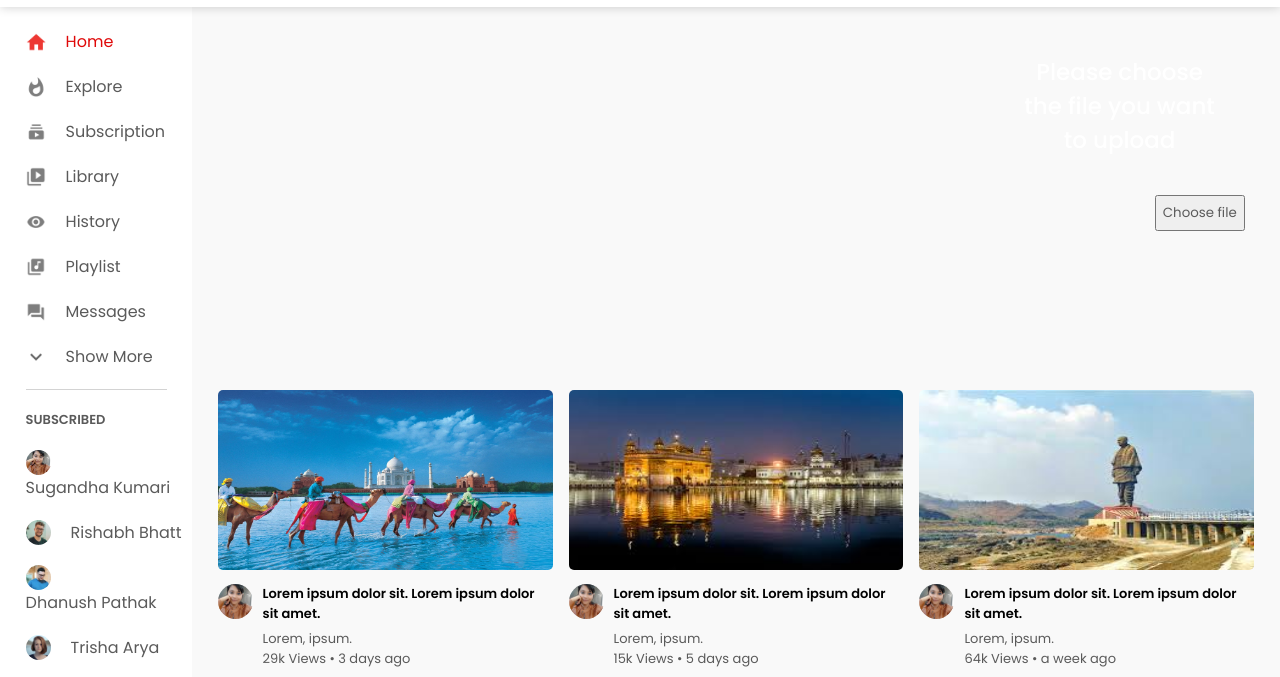
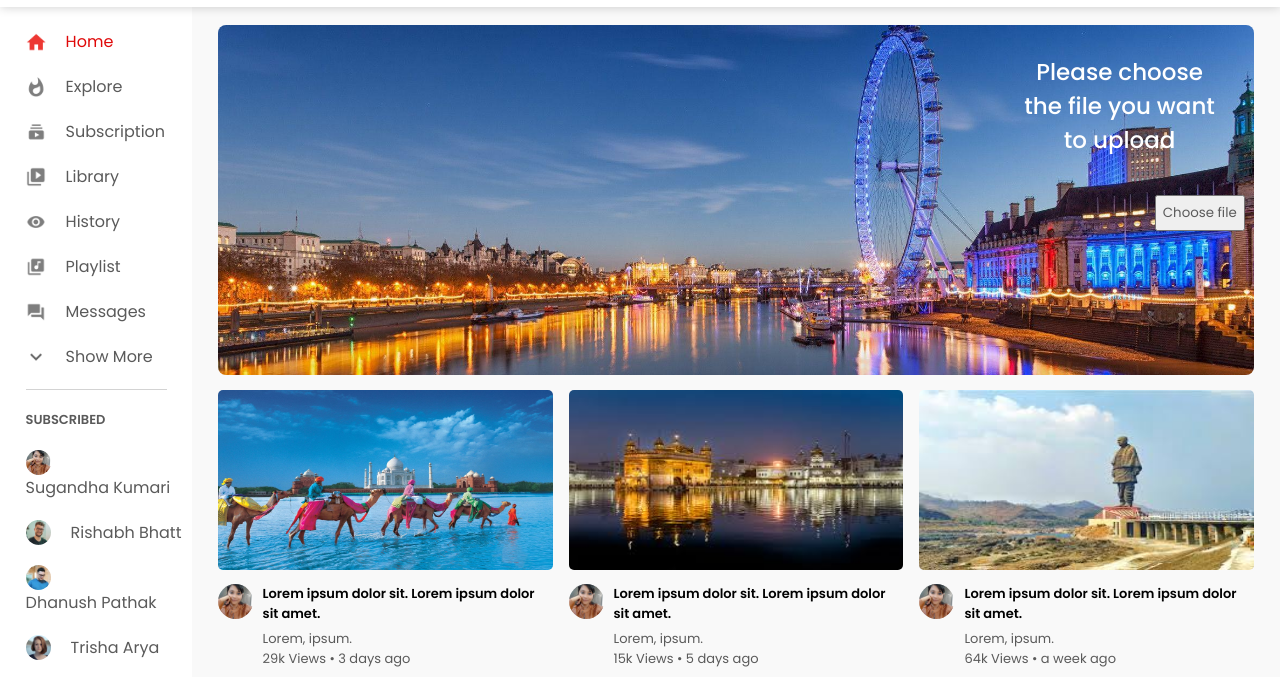
Before and after one commit to sugandhakumari1814/videosharingpage, a plain HTML site: page index.html in a window 1280 px wide. Shown: the part 51-728 px from the top of the page. Drawn offline with Linux system fonts and the light colour scheme.

Commit message:
Update style.css

```diff
--- a/style.css
+++ b/style.css
@@ -170,7 +170,7 @@ img{
 .container .banner{
     padding-left: 74%;
     width: 100%;
-    background: url(Images/banner2.jpg) no-repeat center;
+    background: url(banner2.jpg) no-repeat center;
     background-size: cover;
     background-attachment:fixed;
     height: 350px;
```
